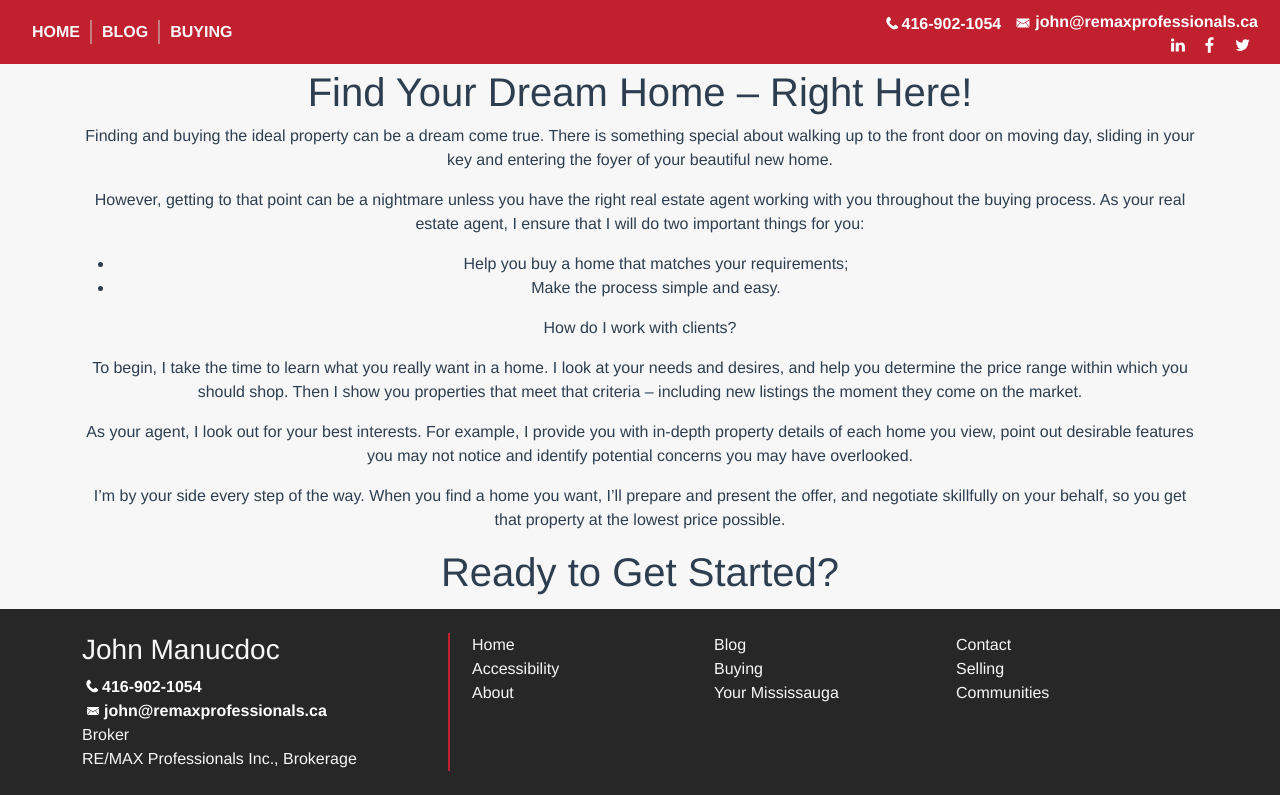
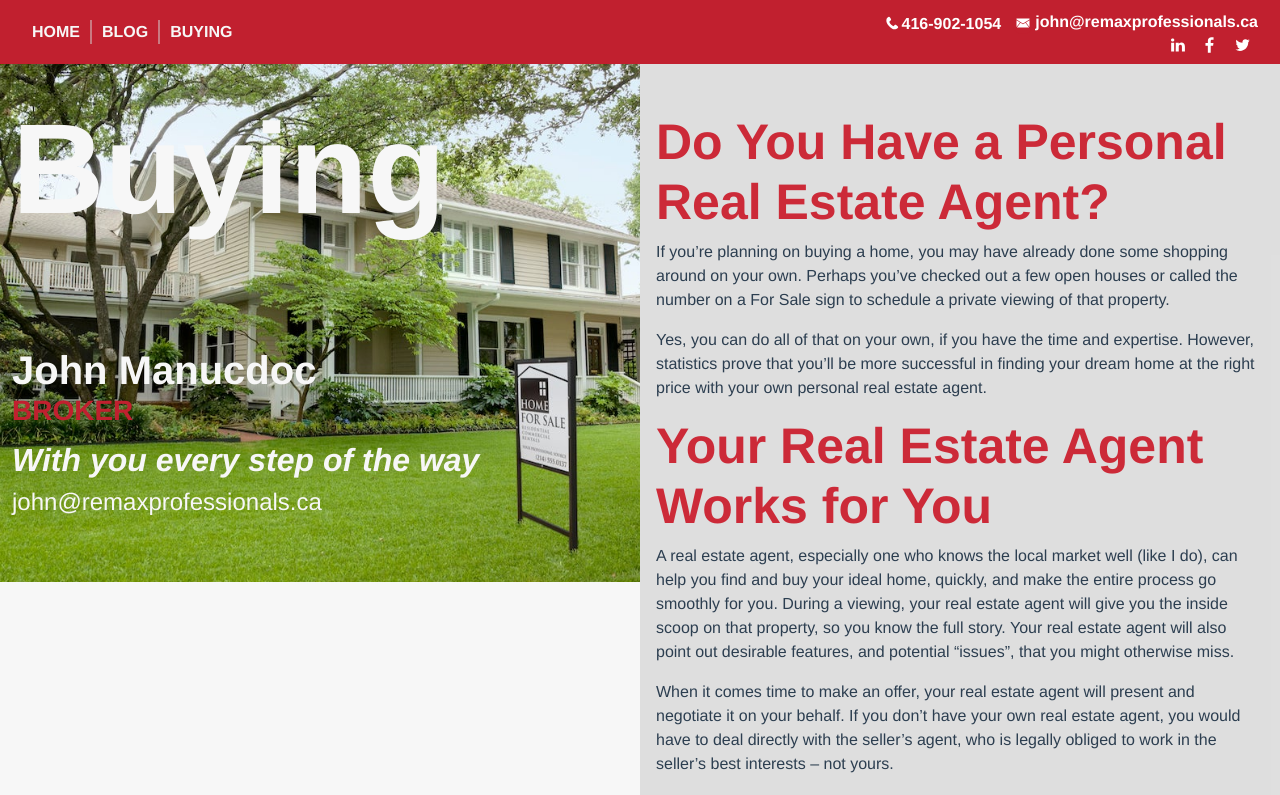
Before and after one commit to Sanparty/jmanucdoc-vue, a Vue app: page /buying in a window 1280 px wide. Shown: the top 795 px of the page. Built offline with nearby package versions, Linux system fonts and the light colour scheme.

Commit message:
updated buying container

```diff
--- a/src/buying/buyingContainer.vue
+++ b/src/buying/buyingContainer.vue
@@ -1,22 +1,70 @@
 <template>
-<div class="home-container container-fluid">
-   <div class="home-bio container-md mt-5">
-     <h1>{{ buyingInfo.title.title1 }}</h1>
-     <div v-html="buyingInfo.content.content1"></div>
-     <h1>{{ buyingInfo.title.title2 }}</h1>
-     <div v-html="buyingInfo.content.content"></div>
+<div class="home-container container-fluid p-0">
+  <div class="d-flex flex-wrap align-items-start">
+    <div class="col-12 col-lg-6">
+    <SubMainJohn
+      :title="`Buying`"
+      :image="`url(${require('../assets/images/homeforsale.jpg')})`"
+      :altimage="`Home For Sale`"
+      :bgPosition="`center top`"
+      :bgSize="`cover`"
+      class="col-lg-6"
+      />
     </div>
+    <div class="col-12 col-lg-6">
+   <!-- <BuyingHome
+   :pageInfo="buying"
+   /> -->
+
+ <BuyingHome
+   :pageInfo="selectingAgent"
+   />
+   <!---
+   <BuyingHome
+   :pageInfo="arrangeFinancing"
+
+   />
+   <BuyingHome
+   :pageInfo="viewingHomes"
+
+   />
+   <BuyingHome
+   :pageInfo="makingOffer"
+
+   />
+   <BuyingHome
+   :pageInfo="closingSale"
+
+   /> -->
+  </div>
+  </div>
+    <div class="container-fluid">
+  <ContactJohn />
+  </div>
 </div>
 
 </template>
 
 <script>
-    import { buying } from "../js/components/buying"
+    import ContactJohn from "../components/contactJohn.vue"
+    import SubMainJohn from "@/components/subMainJohn.vue"
+    import BuyingHome from "../buying/buyingHome.vue"
+    import { buying, selectingAgent, arrangeFinancing, viewingHomes, makingOffer, closingSale } from "../js/components/buying"
     export default {
        name: "buyingContainer",
+       components: {
+        SubMainJohn,
+        BuyingHome,
+        ContactJohn,
+      },
       data() {
         return {
-          buyingInfo: buying
+          buying: buying,
+          selectingAgent: selectingAgent,
+          arrangeFinancing: arrangeFinancing,
+          viewingHomes: viewingHomes,
+          makingOffer: makingOffer,
+          closingSale: closingSale
         };
       },
     }
@@ -26,6 +74,20 @@
 </script>
 
 <style scoped>
+h3 {
+  margin: 40px 0 0;
+}
+ul {
+  list-style-type: none;
+  padding: 0;
+}
+li {
+  display: inline-block;
+  margin: 0 10px;
+}
+a {
+  color: #42b983;
+}
 .home-container {
     padding-top: 20px;
     background-color: #f7f7f7;
```
